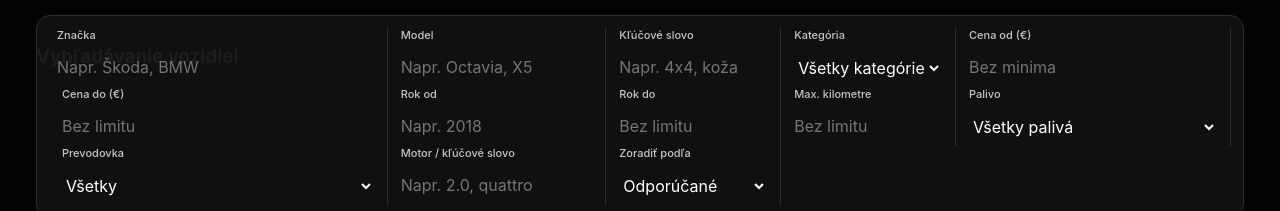
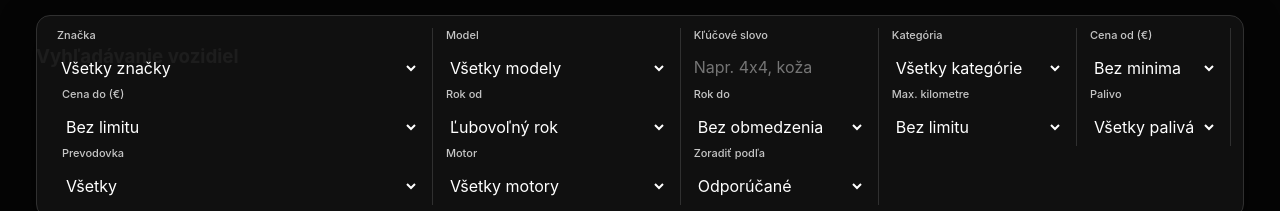
Before and after one commit to lukasfilicky70-beep/VOZIO.sk, a plain HTML site: page index.html in a window 1280 px wide. Shown: the part 615-826 px from the top of the page. Drawn offline with nearby package versions, Linux system fonts and the light colour scheme.

Commit message:
Replace vehicle search text inputs with dropdown filters

```diff
--- a/index.html
+++ b/index.html
@@ -266,18 +266,18 @@ header:after{background:linear-gradient(90deg,#050505f2 0%,#050505b8 34%,#050505
 <section id="quick-search" class="wrap">
 <h3 class="market-subtitle">Vyhľadávanie vozidiel</h3>
 <div class="searchbox unified-search">
-  <div class="field"><label for="makeFilter">Značka</label><input id="makeFilter" placeholder="Napr. Škoda, BMW"></div>
-  <div class="field"><label for="modelFilter">Model</label><input id="modelFilter" placeholder="Napr. Octavia, X5"></div>
+  <div class="field"><label for="makeFilter">Značka</label><select id="makeFilter"><option value="">Všetky značky</option><option>Škoda</option><option>Volkswagen</option><option>BMW</option><option>Mercedes-Benz</option><option>Audi</option><option> Toyota</option><option>Hyundai</option><option>Kia</option><option>Ford</option><option>Peugeot</option><option>Renault</option><option>Dacia</option><option>Volvo</option><option>Opel</option><option>Honda</option><option>Yamaha</option><option>KTM</option><option>Honda</option><option>Fiat</option><option>Jeep</option><option>Land Rover</option><option>Tesla</option><option>Iná značka</option></select></div>
+  <div class="field"><label for="modelFilter">Model</label><select id="modelFilter"><option value="">Všetky modely</option><option>Octavia</option><option>Fabia</option><option>Superb</option><option>Kodiaq</option><option>Golf</option><option>Passat</option><option>Tiguan</option><option>3 Series</option><option>5 Series</option><option>X3</option><option>X5</option><option>A4</option><option>A6</option><option>Q5</option><option>C-Class</option><option>E-Class</option><option>Model 3</option><option>Model Y</option><option>Iný model</option></select></div>
   <div class="field"><label for="q">Kľúčové slovo</label><input id="q" list="vehicleSuggestions" placeholder="Napr. 4x4, koža"><datalist id="vehicleSuggestions"></datalist></div>
   <div class="field"><label for="type">Kategória</label><select id="type"><option value="">Všetky kategórie</option><option>Auto</option><option>Motorka</option><option>Karavan</option><option>Príves</option><option>Diely</option><option>Offroad auto</option><option>Offroad diely</option><option>Veterán</option><option>Príslušenstvo</option><option>Pneumatiky</option></select></div>
-  <div class="field"><label for="minprice">Cena od (€)</label><input id="minprice" type="number" min="0" placeholder="Bez minima"></div>
-  <div class="field"><label for="maxprice">Cena do (€)</label><input id="maxprice" type="number" min="0" placeholder="Bez limitu"></div>
-  <div class="field"><label for="minyear">Rok od</label><input id="minyear" type="number" min="1950" max="2027" placeholder="Napr. 2018"></div>
-  <div class="field"><label for="maxyear">Rok do</label><input id="maxyear" type="number" min="1950" max="2027" placeholder="Bez limitu"></div>
-  <div class="field"><label for="maxkm">Max. kilometre</label><input id="maxkm" type="number" min="0" placeholder="Bez limitu"></div>
+  <div class="field"><label for="minprice">Cena od (€)</label><select id="minprice"><option value="">Bez minima</option><option value="1000">1 000 €</option><option value="3000">3 000 €</option><option value="5000">5 000 €</option><option value="10000">10 000 €</option><option value="15000">15 000 €</option><option value="20000">20 000 €</option><option value="30000">30 000 €</option><option value="50000">50 000 €</option></select></div>
+  <div class="field"><label for="maxprice">Cena do (€)</label><select id="maxprice"><option value="">Bez limitu</option><option value="1000">1 000 €</option><option value="3000">3 000 €</option><option value="5000">5 000 €</option><option value="10000">10 000 €</option><option value="15000">15 000 €</option><option value="20000">20 000 €</option><option value="30000">30 000 €</option><option value="50000">50 000 €</option><option value="75000">75 000 €</option><option value="100000">100 000 €</option></select></div>
+  <div class="field"><label for="minyear">Rok od</label><select id="minyear"><option value="">Ľubovoľný rok</option><option value="1990">1990</option><option value="2000">2000</option><option value="2005">2005</option><option value="2010">2010</option><option value="2015">2015</option><option value="2018">2018</option><option value="2020">2020</option><option value="2022">2022</option><option value="2024">2024</option></select></div>
+  <div class="field"><label for="maxyear">Rok do</label><select id="maxyear"><option value="">Bez obmedzenia</option><option value="2000">2000</option><option value="2005">2005</option><option value="2010">2010</option><option value="2015">2015</option><option value="2018">2018</option><option value="2020">2020</option><option value="2022">2022</option><option value="2024">2024</option><option value="2025">2025</option><option value="2026">2026</option></select></div>
+  <div class="field"><label for="maxkm">Max. kilometre</label><select id="maxkm"><option value="">Bez limitu</option><option value="10000">10 000 km</option><option value="30000">30 000 km</option><option value="50000">50 000 km</option><option value="75000">75 000 km</option><option value="100000">100 000 km</option><option value="150000">150 000 km</option><option value="200000">200 000 km</option><option value="250000">250 000 km</option></select></div>
   <div class="field"><label for="fuelFilter">Palivo</label><select id="fuelFilter"><option value="">Všetky palivá</option><option value="benzín">Benzín</option><option value="diesel">Diesel</option><option value="elektro">Elektro</option><option value="hybrid">Hybrid</option><option value="plug-in">Plug-in hybrid</option><option value="lpg">LPG</option><option value="cng">CNG</option></select></div>
   <div class="field"><label for="gearFilter">Prevodovka</label><select id="gearFilter"><option value="">Všetky</option><option value="automat">Automat</option><option value="manuál">Manuál</option></select></div>
-  <div class="field"><label for="engineFilter">Motor / kľúčové slovo</label><input id="engineFilter" placeholder="Napr. 2.0, quattro"></div>
+  <div class="field"><label for="engineFilter">Motor</label><select id="engineFilter"><option value="">Všetky motory</option><option value="1.0">1.0</option><option value="1.2">1.2</option><option value="1.4">1.4</option><option value="1.5">1.5</option><option value="1.6">1.6</option><option value="1.8">1.8</option><option value="2.0">2.0</option><option value="2.5">2.5</option><option value="3.0">3.0</option><option value="elektro">Elektromotor</option><option value="quattro">4x4 / quattro</option></select></div>
   <div class="field"><label for="sort">Zoradiť podľa</label><select id="sort"><option value="recommended">Odporúčané</option><option value="low">Najnižšia cena</option><option value="high">Najvyššia cena</option></select></div>
 </div>
 <div class="search-actions-outside"><button class="btn primary search-action" id="searchBtn" type="button">Hľadať vozidlá</button><button class="btn secondary" type="button" id="clearFilters">Vymazať filtre</button></div>
```
